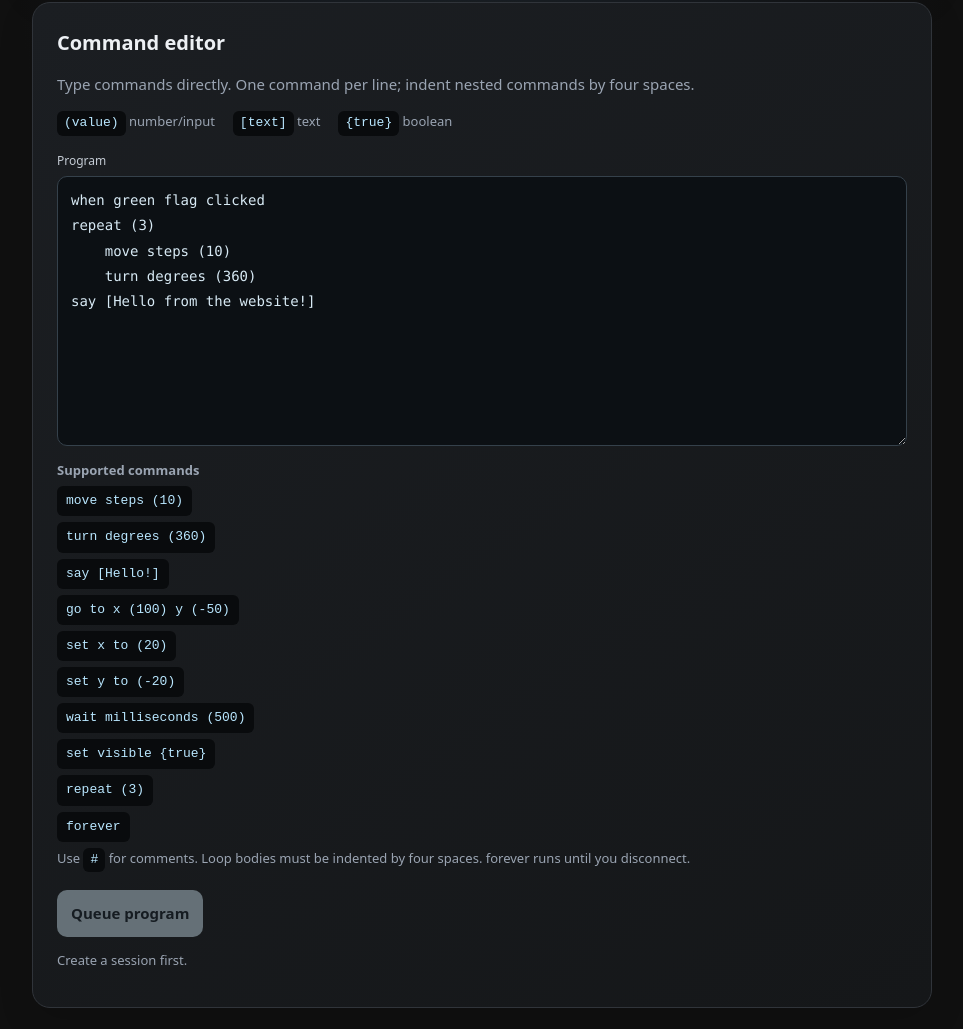
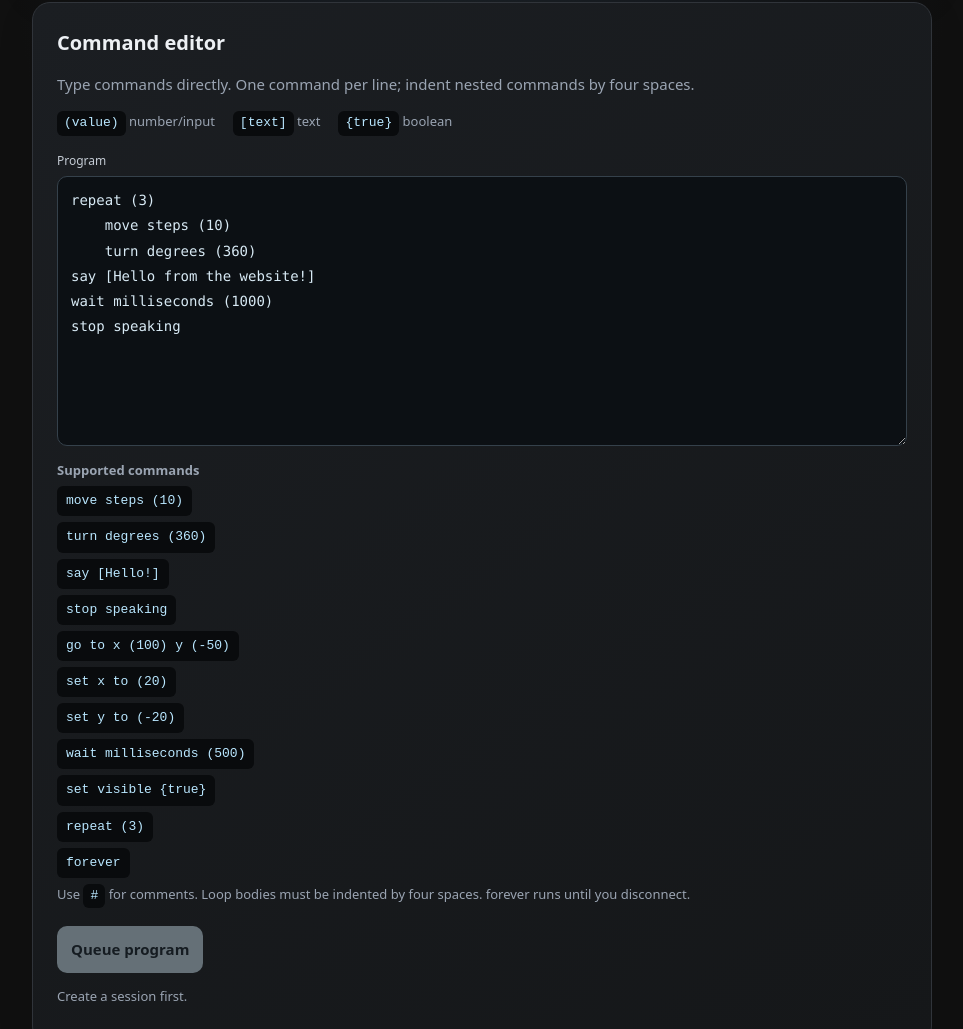
Before and after one commit to porosh957/https-communication-systems, a website: page public/index.html in a window 1280 px wide. Shown: the part 423-1452 px from the top of the page, without its empty margins (158-1121 px from the left). Drawn offline with Linux system fonts and the light colour scheme.

Commit message:
Document stop speaking command in editor

```diff
--- a/public/index.html
+++ b/public/index.html
@@ -5,10 +5,11 @@
 <div id="sessionCard" class="session hidden"><div class="sessiontop"><strong>Session created</strong><span class="badge">SERVER VERIFIED</span></div><label>Session ID</label><code id="sid"></code><label>Username</label><code id="suser"></code><label>Private token <span class="warning">Keep secret</span></label><code id="token"></code><p class="hint">Use these values in the PenguinMod extension connect block. Never publish the token.</p></div></section>
 <section class="panel"><h2>Command editor</h2><p>Type commands directly. One command per line; indent nested commands by four spaces.</p>
 <div class="syntax"><span><code>(value)</code> number/input</span><span><code>[text]</code> text</span><span><code>{true}</code> boolean</span></div>
-<label for="program">Program</label><textarea id="program" spellcheck="false" autocapitalize="off">when green flag clicked
-repeat (3)
+<label for="program">Program</label><textarea id="program" spellcheck="false" autocapitalize="off">repeat (3)
     move steps (10)
     turn degrees (360)
-say [Hello from the website!]</textarea>
-<div class="examples"><strong>Supported commands</strong><code>move steps (10)</code><code>turn degrees (360)</code><code>say [Hello!]</code><code>go to x (100) y (-50)</code><code>set x to (20)</code><code>set y to (-20)</code><code>wait milliseconds (500)</code><code>set visible {true}</code><code>repeat (3)</code><code>forever</code><span>Use <code>#</code> for comments. Loop bodies must be indented by four spaces. forever runs until you disconnect.</span></div>
+say [Hello from the website!]
+wait milliseconds (1000)
+stop speaking</textarea>
+<div class="examples"><strong>Supported commands</strong><code>move steps (10)</code><code>turn degrees (360)</code><code>say [Hello!]</code><code>stop speaking</code><code>go to x (100) y (-50)</code><code>set x to (20)</code><code>set y to (-20)</code><code>wait milliseconds (500)</code><code>set visible {true}</code><code>repeat (3)</code><code>forever</code><span>Use <code>#</code> for comments. Loop bodies must be indented by four spaces. forever runs until you disconnect.</span></div>
 <button id="send" disabled>Queue program</button><p id="result" class="hint">Create a session first.</p></section><footer>Prototype · command names are parsed into a structured program · session memory clears when server restarts</footer></main><script src="app.js"></script></body></html>
```
